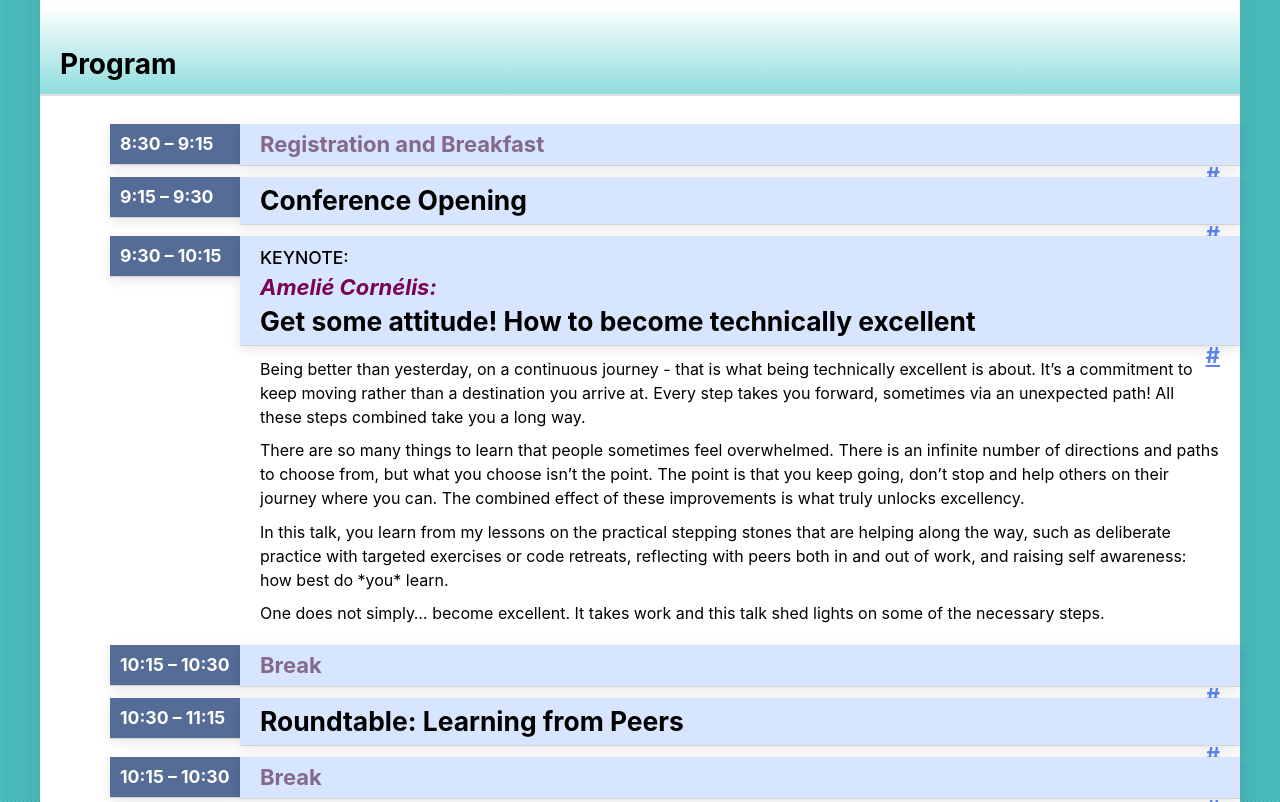
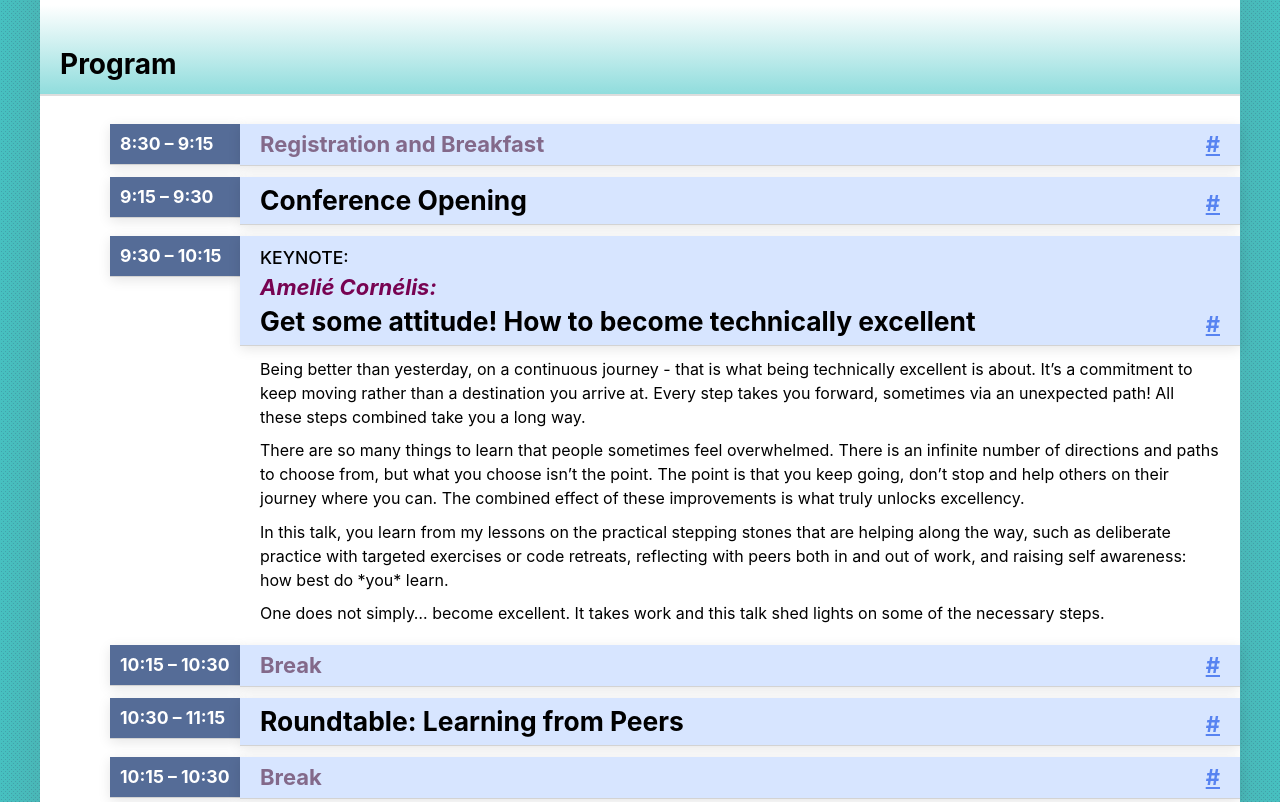
Before and after one commit to d2s/techexcellence-site, an Eleventy site: page src/conference/index.njk in a window 1280 px wide. Shown: the part 1440-2242 px from the top of the page. Built offline with nearby package versions, Linux system fonts and the light colour scheme; Eleventy itself is replaced by a stand-in of ours; files that its build step writes are made by us from their sources; files whose address does not match are found by name.

Commit message:
fix: change `a.heading--anchor-select` link styles to fix the layout
- Change `a.heading--anchor-select` link styles to fix the layout

```diff
--- a/docs/assets/css/style.css
+++ b/docs/assets/css/style.css
@@ -449,14 +449,15 @@ p.intro {
 
 /** - Link for jumping to individual schedule item */
 a.heading--anchor-select {
-  float: right;
   color: #5783f1;
+  display: block;
+  text-align: right;
+  margin-top: -1.4em;
 }
 a.heading--anchor-select:hover,
 a.heading--anchor-select:active {
   color: #022785;
 }
-
 
 h4.heading .text {
   font-weight: 500;
--- a/src/assets/css/style.css
+++ b/src/assets/css/style.css
@@ -449,14 +449,15 @@ p.intro {
 
 /** - Link for jumping to individual schedule item */
 a.heading--anchor-select {
-  float: right;
   color: #5783f1;
+  display: block;
+  text-align: right;
+  margin-top: -1.4em;
 }
 a.heading--anchor-select:hover,
 a.heading--anchor-select:active {
   color: #022785;
 }
-
 
 h4.heading .text {
   font-weight: 500;
```
